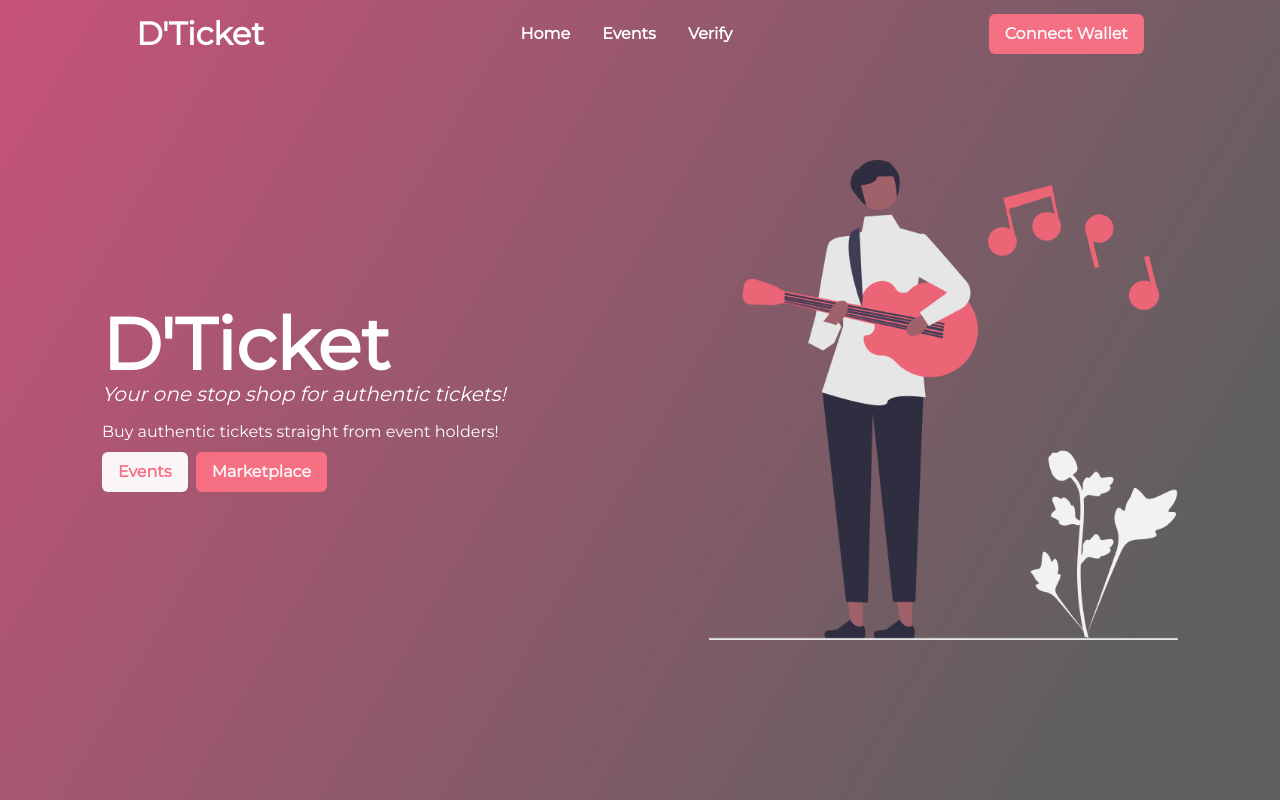
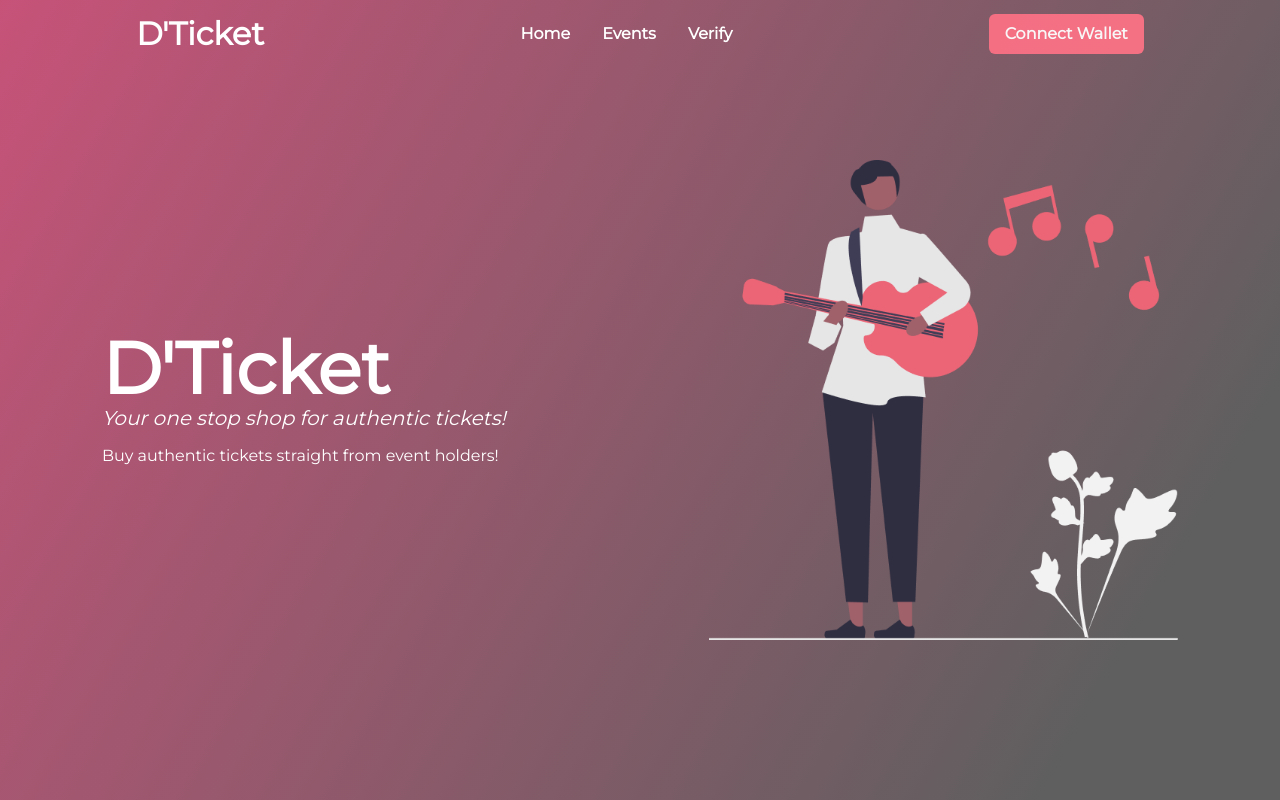
Before and after one commit to matthew-chua/dticket, a React (Create React App) app in the folder fe/dticket/: page / in a window 1280 px wide. Built offline with nearby package versions, Linux system fonts and the light colour scheme.

Commit message:
remove landing page buttons

```diff
--- a/fe/dticket/src/pages/LandingPage.js
+++ b/fe/dticket/src/pages/LandingPage.js
@@ -13,10 +13,10 @@ function LandingPage() {
                 </div>
                 <div className="text-xl text-white italic">Your one stop shop for authentic tickets!</div>
                 <div className="mt-3 text-white ease-in-out duration-100">{statement}</div>
-                <div className="flex flex-row mt-2">
+                {/* <div className="flex flex-row mt-2">
                     <Button reverse={true} text="Events" onHover={() => setStatement("Buy authentic tickets straight from event holders!")}/>
                     <Button x="ml-2" reverse={false} text="Marketplace" onHover={() => setStatement("Buy verified tickets from trusted resellers!")}/>
-                </div>
+                </div> */}
             </div>
             <img className="h-3/5" src={landing} />
         </div>
```
